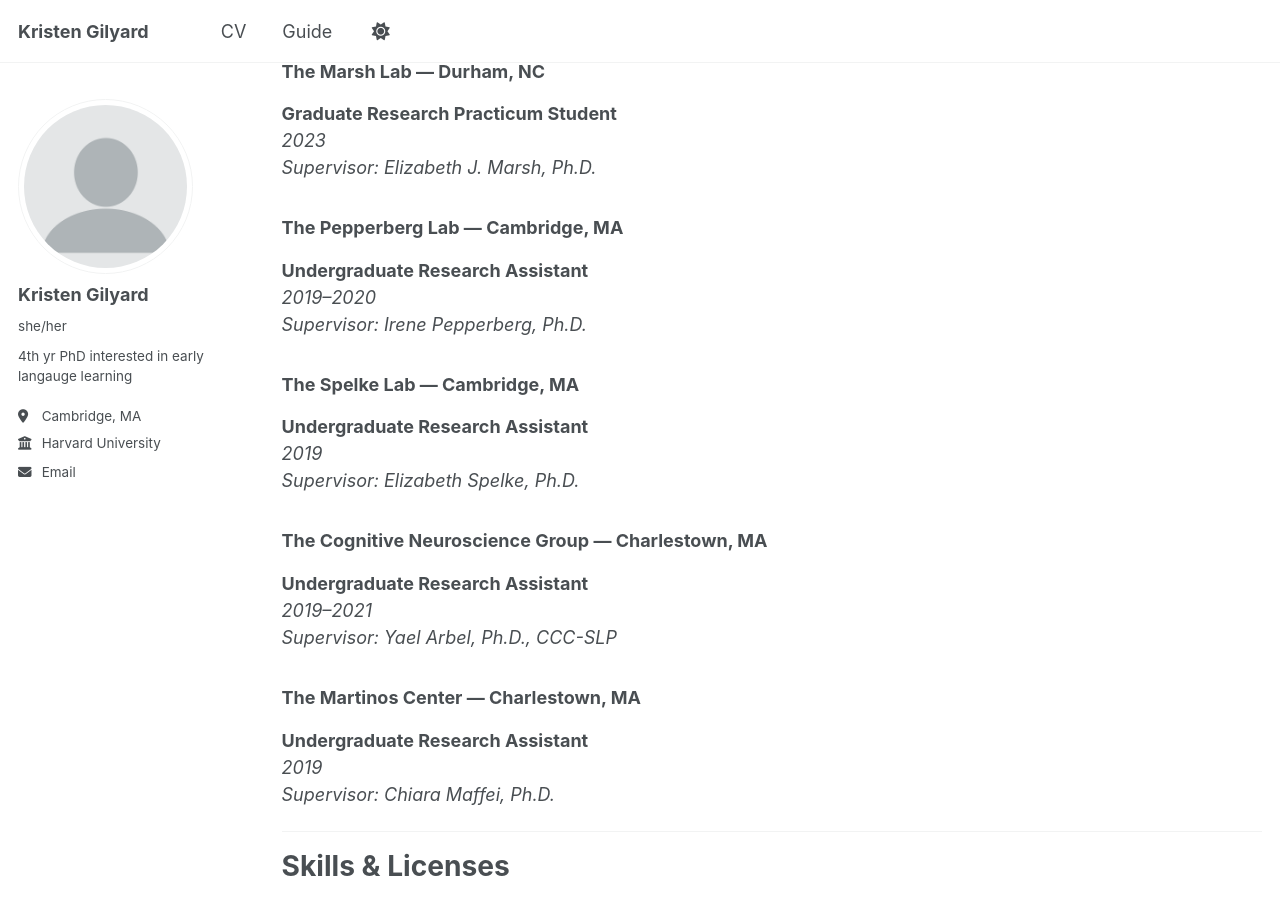
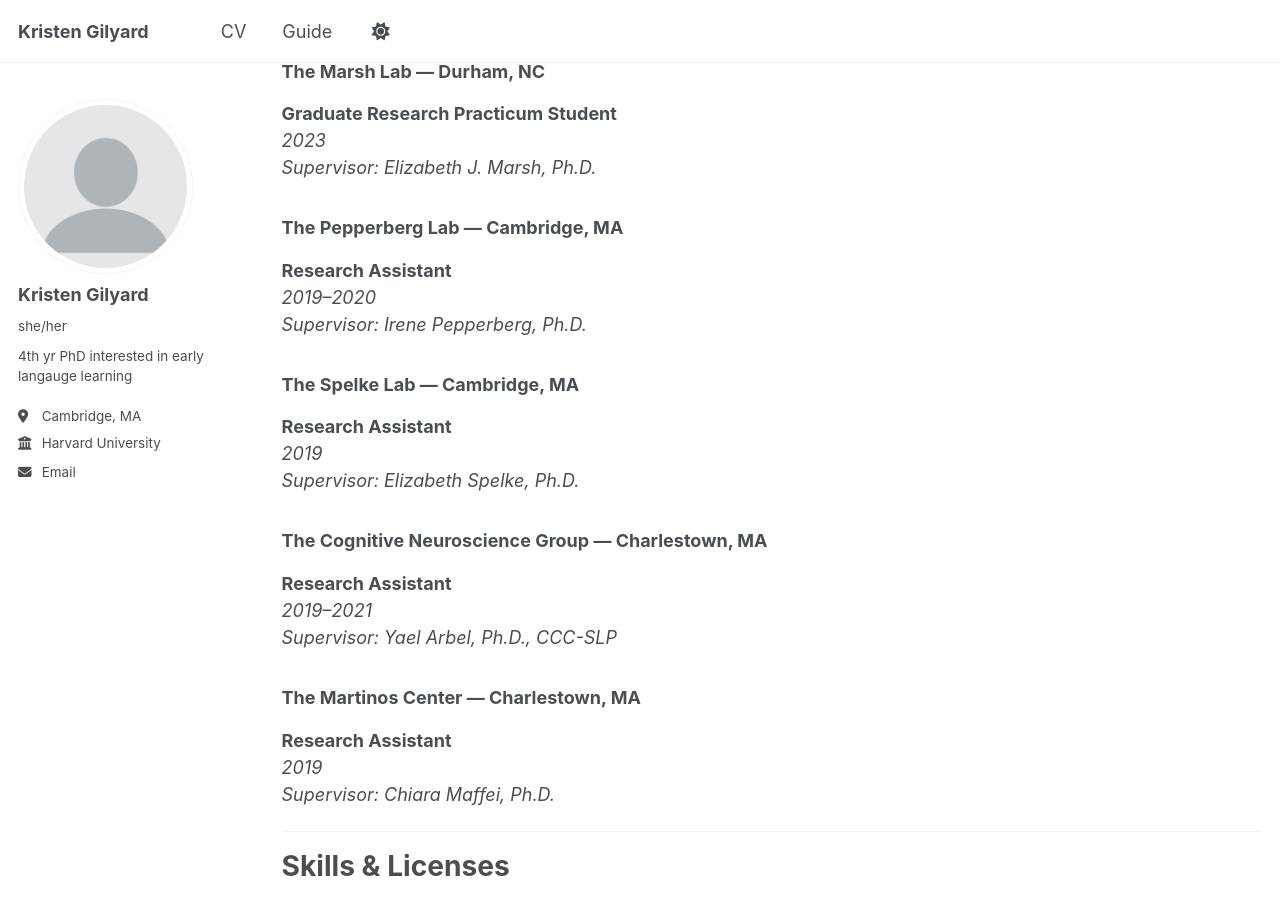
Before and after one commit to KRGily/KRGily.github.io, a Jekyll site: the page built from _pages/cv.md, in a window 1280 px wide and 900 px high, scrolled down 2188 px. Built offline with Jekyll 4.4.1, drawn with Linux system fonts in a browser that asks for light colours.

Commit message:
Update cv.md

```diff
--- a/_pages/cv.md
+++ b/_pages/cv.md
@@ -83,22 +83,22 @@ _2023_
 _Supervisor: Elizabeth J. Marsh, Ph.D._
 
 ### The Pepperberg Lab — Cambridge, MA
-**Undergraduate Research Assistant**
+**Research Assistant**
 _2019–2020_
 _Supervisor: Irene Pepperberg, Ph.D._
 
 ### The Spelke Lab — Cambridge, MA
-**Undergraduate Research Assistant**
+**Research Assistant**
 _2019_
 _Supervisor: Elizabeth Spelke, Ph.D._
 
 ### The Cognitive Neuroscience Group — Charlestown, MA
-**Undergraduate Research Assistant**
+**Research Assistant**
 _2019–2021_
 _Supervisor: Yael Arbel, Ph.D., CCC-SLP_
 
 ### The Martinos Center — Charlestown, MA
-**Undergraduate Research Assistant**
+**Research Assistant**
 _2019_
 _Supervisor: Chiara Maffei, Ph.D._
 
```
